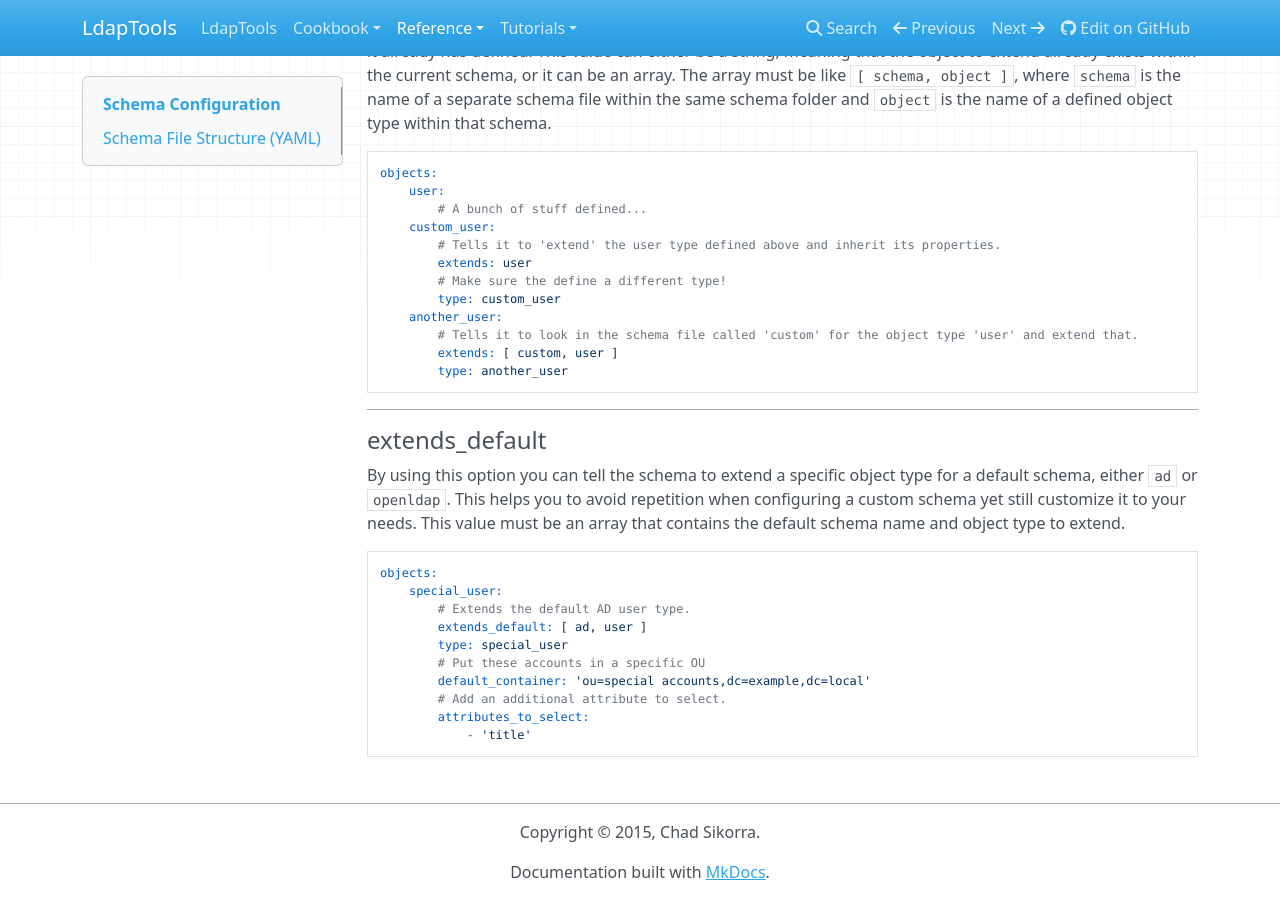
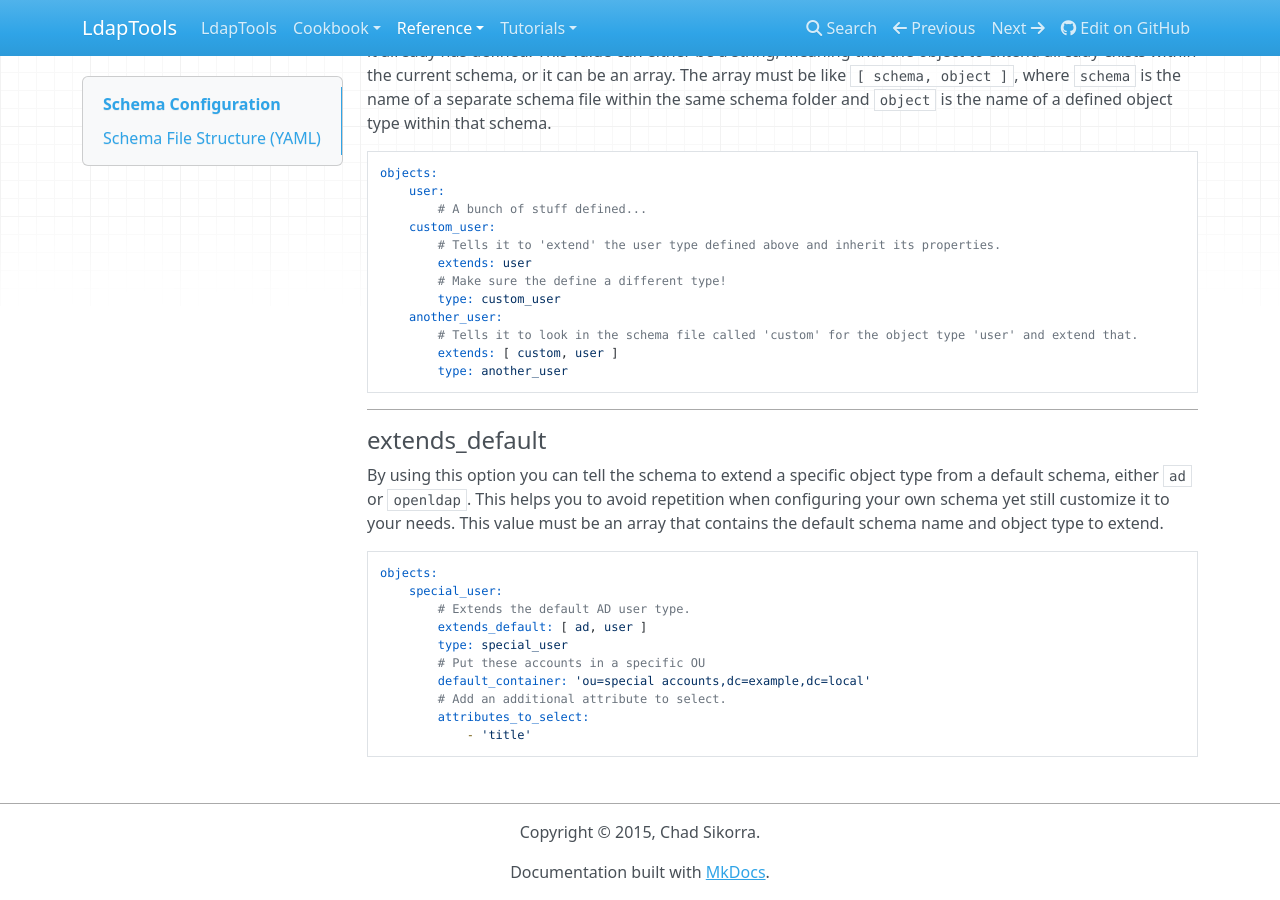
Before and after one commit to ldaptools/ldaptools, an MkDocs documentation site: the page built from docs/en/reference/Schema-Configuration.md, in a window 1280 px wide and 900 px high, scrolled down 3069 px. Built offline with MkDocs 1.6.1, drawn with Linux system fonts in a browser that asks for light colours; nearby versions of some CDN libraries.

Commit message:
More doc updates.

````diff
--- a/docs/en/reference/Schema-Configuration.md
+++ b/docs/en/reference/Schema-Configuration.md
@@ -174,8 +174,8 @@ objects:
 --------------------
 #### extends_default
 
-By using this option you can tell the schema to extend a specific object type for a default schema, either `ad` or
-`openldap`. This helps you to avoid repetition when configuring a custom schema yet still customize it to your needs.
+By using this option you can tell the schema to extend a specific object type from a default schema, either `ad` or
+`openldap`. This helps you to avoid repetition when configuring your own schema yet still customize it to your needs.
 This value must be an array that contains the default schema name and object type to extend.
 
 ```yaml
````
